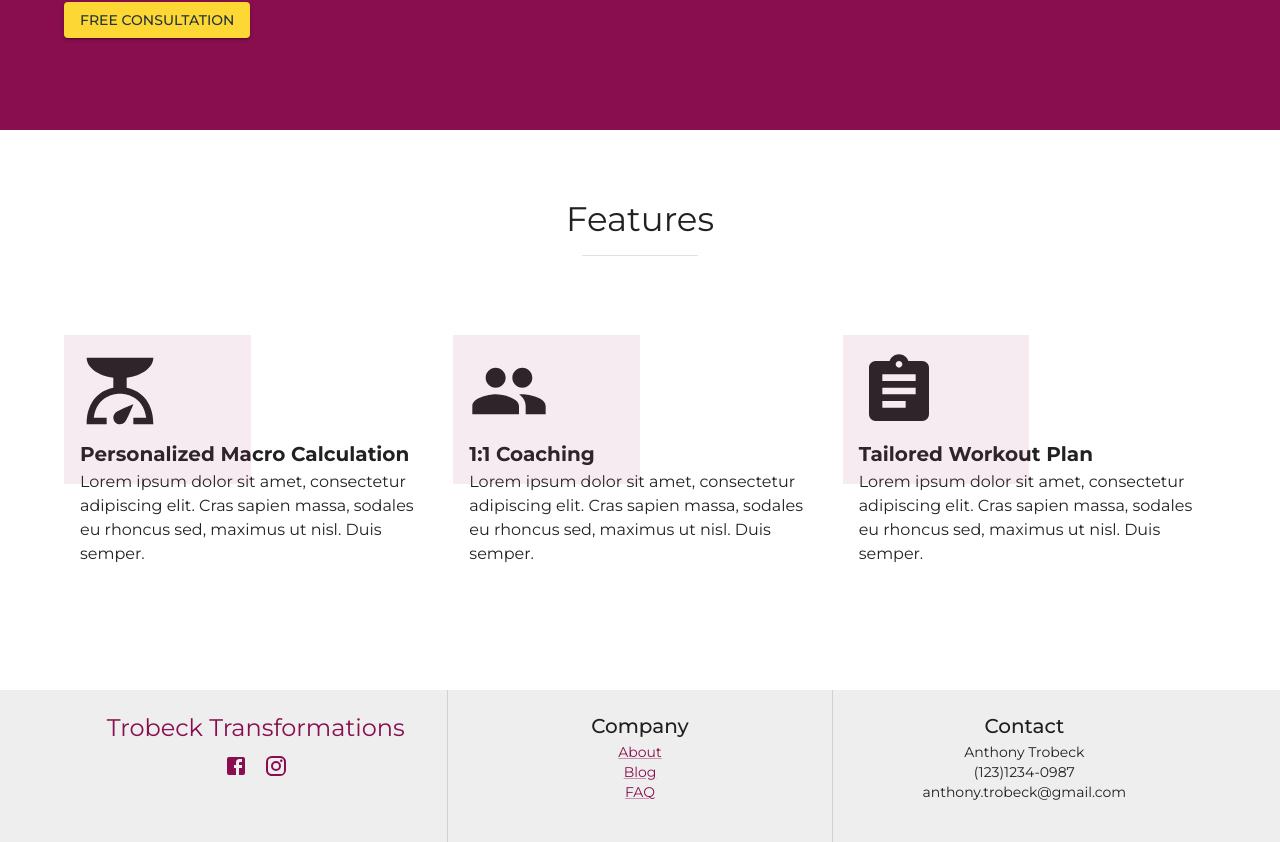
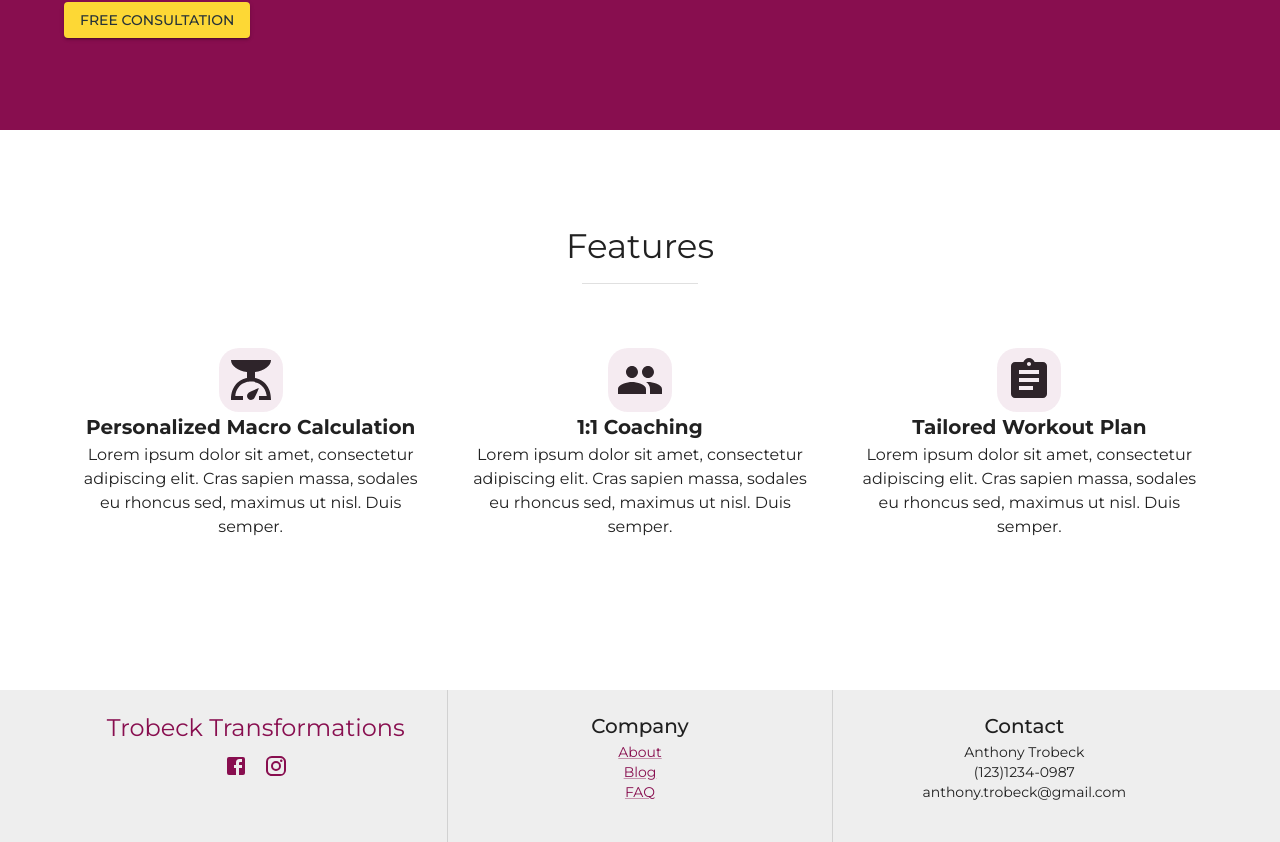
Before and after one commit to TRuesink/personal_website, a Next.js app: page / in a window 1280 px wide. Shown: the part 512-1354 px from the top of the page. Built offline with nearby package versions, Linux system fonts and the light colour scheme.

Commit message:
Reusable Features1 component

```diff
--- a/components/Offerings/Features.module.css
+++ b/components/Features/Features.module.css
@@ -1,17 +1,15 @@
 .BackgroundBox {
   position: absolute;
-  height: 60%;
-  width: 50%;
   opacity: 0.1;
   transition: 0.2s;
-  margin: -1rem;
+  border-radius: 20px;
 }
 
-.BackgroundBox:hover {
+.BackgroundBoxClickable:hover {
   transition: 0.2s;
   height: 100%;
   width: 100%;
-};
+}
 
 .Feature {
   margin-top: 1rem;
--- /dev/null
+++ b/components/Features/Features1.tsx
@@ -0,0 +1,127 @@
+import { Box, Divider, Grid, SvgIcon, Typography } from '@mui/material';
+import Link from 'next/link';
+import Background1, { Background1Props } from '../Backgrounds/Background1';
+
+type Features1Props = Omit<Background1Props, 'children'> & {
+  features: {
+    icon: React.ReactElement;
+    title: string;
+    href: string | undefined;
+    content: string;
+  }[];
+  title: string | undefined;
+  iconSize: number;
+  iconColor: string;
+  textAlign: 'right' | 'left' | 'center';
+  clickable: boolean | undefined;
+};
+
+import styles from './Features.module.css';
+
+const Features1 = ({
+  backgroundColor,
+  textColor,
+  height,
+  features,
+  title,
+  iconSize,
+  iconColor,
+  textAlign,
+  clickable,
+}: Features1Props) => {
+  const bgBoxStyle = {
+    textAlign: textAlign,
+    top: 0,
+    left: textAlign === 'left' ? 0 : textAlign === 'center' ? '50%' : 'unset',
+    right: textAlign === 'right' ? 0 : 'unset',
+    transform: textAlign === 'center' ? 'translate(-50%, 0)' : 'unset',
+  };
+  return (
+    <Background1
+      backgroundColor={backgroundColor}
+      textColor={textColor}
+      height={height}
+    >
+      <Box
+        sx={{
+          minHeight: 'inherit',
+          display: 'flex',
+          flexDirection: 'column',
+          justifyContent: 'center',
+          alignItems: 'center',
+          paddingTop: '3rem',
+          paddingBottom: '3rem',
+        }}
+      >
+        {title !== undefined && (
+          <Box sx={{ marginBottom: '1rem' }}>
+            <Typography variant="h4" sx={{ marginBottom: '1rem' }}>
+              {title}
+            </Typography>
+            <Divider variant="middle" />
+          </Box>
+        )}
+        <Grid
+          container
+          direction="row"
+          justifyContent="center"
+          alignItems="center"
+          rowSpacing={5}
+          columnSpacing={2}
+          paddingTop="3rem"
+          paddingBottom="3rem"
+        >
+          {features.map((feature) => (
+            <Grid item xs={11} sm={9} md={4} key={feature.title}>
+              <Box
+                sx={{
+                  position: 'relative',
+                  padding: '0.5rem',
+                  textAlign: textAlign,
+                }}
+              >
+                {clickable ? (
+                  <Link href={feature.href} passHref>
+                    <Box
+                      className={`${styles.BackgroundBox} ${styles.BackgroundBoxClickable}`}
+                      sx={{
+                        backgroundColor: 'primary.light',
+                        height: `${iconSize + 1}rem`,
+                        width: `${iconSize + 1}rem`,
+                        ...bgBoxStyle,
+                      }}
+                    />
+                  </Link>
+                ) : (
+                  <Box
+                    className={styles.BackgroundBox}
+                    sx={{
+                      backgroundColor: 'primary.light',
+                      height: `${iconSize + 1}rem`,
+                      width: `${iconSize + 1}rem`,
+                      ...bgBoxStyle,
+                    }}
+                  />
+                )}
+                <SvgIcon
+                  sx={{
+                    fontSize: `${iconSize}rem`,
+                    color: iconColor,
+                  }}
+                >
+                  {feature.icon}
+                </SvgIcon>
+                <Typography variant="h6" fontWeight="bold">
+                  {feature.title}
+                </Typography>
+                <Typography>{feature.content}</Typography>
+              </Box>
+            </Grid>
+          ))}
+        </Grid>
+      </Box>
+    </Background1>
+  );
+};
+
+export default Features1;
--- a/components/Offerings/Offering1.tsx
+++ /dev/null
@@ -1,73 +0,0 @@
-import { Box, Divider, Grid, Typography } from '@mui/material';
-import Background1, { Background1Props } from '../Backgrounds/Background1';
-
-type Offering1Props = Omit<Background1Props, 'children'> & {
-  features: { icon: React.ReactElement; title: string; content: string }[];
-  title: string | undefined;
-};
-
-import styles from './Features.module.css';
-
-const Offering1 = ({
-  backgroundColor,
-  textColor,
-  height,
-  features,
-  title,
-}: Offering1Props) => {
-  return (
-    <Background1
-      backgroundColor={backgroundColor}
-      textColor={textColor}
-      height={height}
-    >
-      <Grid
-        container
-        direction="row"
-        justifyContent="center"
-        alignItems="center"
-        minHeight="inherit"
-        rowSpacing={5}
-        columnSpacing={2}
-        paddingTop="3rem"
-        paddingBottom="3rem"
-      >
-        {title !== undefined && (
-          <Grid item xs={12} display="flex" justifyContent="center">
-            <Box sx={{ width: 'fit-content', textAlign: 'center' }}>
-              <Typography variant="h4" sx={{ marginBottom: '1rem' }}>
-                {title}
-              </Typography>
-              <Divider variant="middle" />
-            </Box>
-          </Grid>
-        )}
-        {features.map((feature) => (
-          <Grid item xs={11} sm={9} md={4} key={feature.title}>
-            <Box sx={{ position: 'relative', padding: '1rem' }}>
-              <Box
-                className={styles.BackgroundBox}
-                sx={{
-                  backgroundColor: 'primary.light',
-                }}
-              />
-              <Box
-                sx={{
-                  color: 'primary.text',
-                }}
-              >
-                {feature.icon}
-              </Box>
-              <Typography variant="h6" fontWeight="bold">
-                {feature.title}
-              </Typography>
-              <Typography>{feature.content}</Typography>
-            </Box>
-          </Grid>
-        ))}
-      </Grid>
-    </Background1>
-  );
-};
-
-export default Offering1;
--- a/constants/index.tsx
+++ b/constants/index.tsx
@@ -46,22 +46,25 @@ export const BRAND = {
   subTagline: 'Rediscover your metabolism by eating more and dieting less',
 };
 
-export const OFFERINGS = [
+export const FEATURES = [
   {
-    icon: <Scale sx={{ fontSize: '5rem' }} color="inherit" />,
+    icon: <Scale />,
     title: 'Personalized Macro Calculation',
+    href: '/macros',
     content:
       'Lorem ipsum dolor sit amet, consectetur adipiscing elit. Cras sapien massa, sodales eu rhoncus sed, maximus ut nisl. Duis semper.',
   },
   {
-    icon: <People sx={{ fontSize: '5rem' }} color="inherit" />,
+    icon: <People />,
     title: '1:1 Coaching',
+    href: '/coaching',
     content:
       'Lorem ipsum dolor sit amet, consectetur adipiscing elit. Cras sapien massa, sodales eu rhoncus sed, maximus ut nisl. Duis semper.',
   },
   {
-    icon: <Assignment sx={{ fontSize: '5rem' }} color="inherit" />,
+    icon: <Assignment />,
     title: 'Tailored Workout Plan',
+    href: '/workout-plan',
     content:
       'Lorem ipsum dolor sit amet, consectetur adipiscing elit. Cras sapien massa, sodales eu rhoncus sed, maximus ut nisl. Duis semper.',
   },
--- a/pages/index.tsx
+++ b/pages/index.tsx
@@ -1,8 +1,8 @@
 import type { ReactElement } from 'react';
 import Banner1 from '../components/Banners/Banner1';
 import Layout1 from '../components/Layout/Layout1';
-import Offering1 from '../components/Offerings/Offering1';
-import { BRAND, OFFERINGS } from '../constants';
+import Features1 from '../components/Features/Features1';
+import { BRAND, FEATURES } from '../constants';
 import type { NextPageWithLayout } from './_app';
 
 const taglineWords = BRAND.tagline.split(' ');
@@ -19,12 +19,16 @@ const Page: NextPageWithLayout = () => {
         imgSrc="/55185_1.png"
         subTagline={BRAND.subTagline}
       />
-      <Offering1
+      <Features1
         height="70vh"
         backgroundColor="white"
         textColor="test.primary"
-        features={OFFERINGS}
+        features={FEATURES}
         title="Features"
+        iconSize={3}
+        iconColor="primary.text"
+        textAlign="center"
+        clickable
       />
     </div>
   );
```
